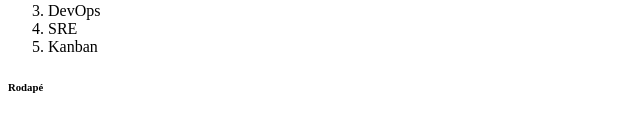
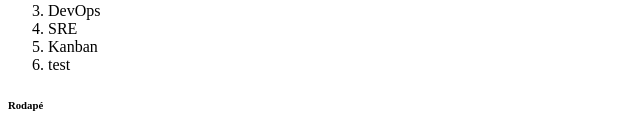
Before and after one commit to munduu-admin/teste-jenkins, an Angular app in the folder app-teste/: page / in a window 1280 px wide. Shown: the part 1111-1244 px from the top of the page, without its empty margins (0-640 px from the left). Built offline with nearby package versions, Linux system fonts and the light colour scheme.

Commit message:
Update app.component.html

```diff
--- a/app-teste/src/app/app.component.html
+++ b/app-teste/src/app/app.component.html
@@ -42,4 +42,5 @@
   <li>DevOps</li>
   <li>SRE</li>
   <li>Kanban</li>
+  <li>test</li>
 </ol>
```
